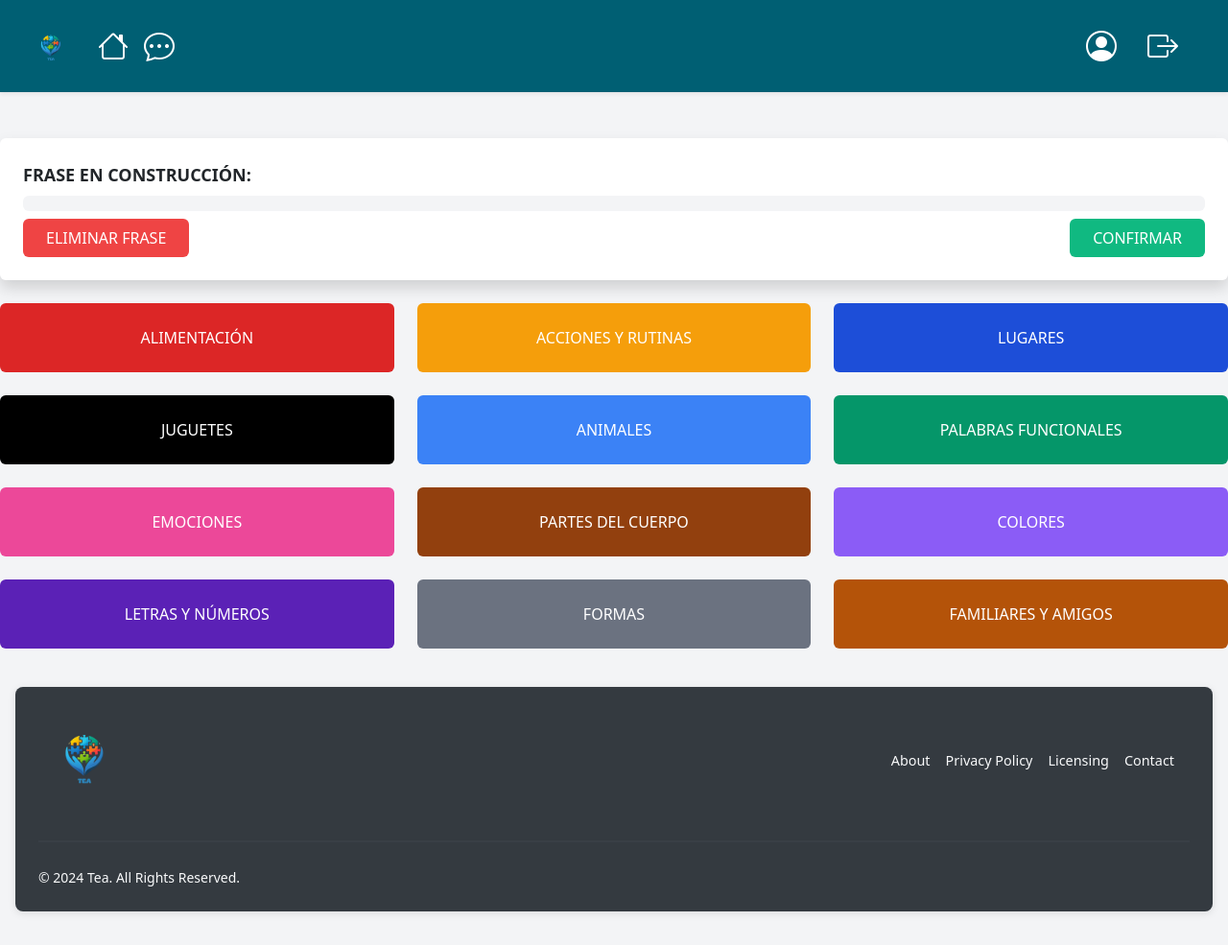
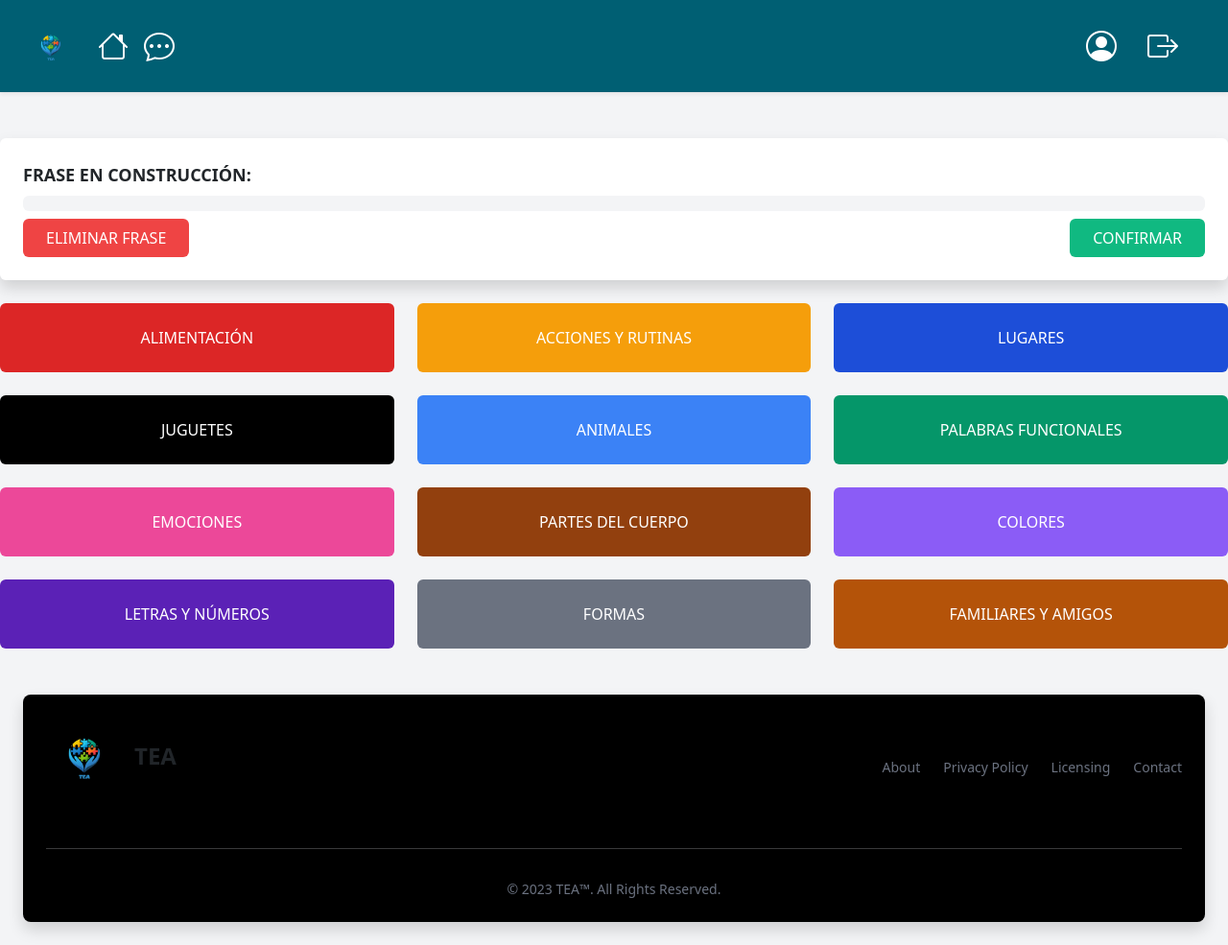
Before and after one commit to lospibes10/tea-proyecto, a website: page frontend/public/blog.html in a window 1280 px wide. Shown: the whole page at 96% size. Drawn offline with nearby package versions, Linux system fonts and the light colour scheme; no server answers.

Commit message:
se cambio el footer

```diff
--- a/frontend/public/blog.html
+++ b/frontend/public/blog.html
@@ -1,15 +1,24 @@
 <!DOCTYPE html>
 <html lang="es">
-
   <head>
-  <meta charset="UTF-8">
-  <meta name="viewport" content="width=device-width, initial-scale=1.0">
+    <meta charset="UTF-8" />
+    <meta name="viewport" content="width=device-width, initial-scale=1.0" />
     <title>Creador de Frases con Pictogramas</title>
     <script src="../src/script/app.js" defer></script>
-  <link href='https://cdn.jsdelivr.net/npm/bootstrap@5.3.3/dist/css/bootstrap.min.css' rel='stylesheet'
-    integrity='sha384-QWTKZyjpPEjISv5WaRU9OFeRpok6YctnYmDr5pNlyT2bRjXh0JMhjY6hW+ALEwIH' crossorigin='anonymous'>
-  <link href="https://cdn.jsdelivr.net/npm/bootstrap-icons/font/bootstrap-icons.css" rel="stylesheet">
-  <link href="https://cdn.jsdelivr.net/npm/tailwindcss@2.2.19/dist/tailwind.min.css" rel="stylesheet">
+    <link
+      href="https://cdn.jsdelivr.net/npm/bootstrap@5.3.3/dist/css/bootstrap.min.css"
+      rel="stylesheet"
+      integrity="sha384-QWTKZyjpPEjISv5WaRU9OFeRpok6YctnYmDr5pNlyT2bRjXh0JMhjY6hW+ALEwIH"
+      crossorigin="anonymous"
+    />
+    <link
+      href="https://cdn.jsdelivr.net/npm/bootstrap-icons/font/bootstrap-icons.css"
+      rel="stylesheet"
+    />
+    <link
+      href="https://cdn.jsdelivr.net/npm/tailwindcss@2.2.19/dist/tailwind.min.css"
+      rel="stylesheet"
+    />
 
     <style>
       /* body {
@@ -56,35 +65,15 @@
         background-color: #023e8a;
         border-color: #023e8a;
         color: white;
-      font-family: 'Arial', sans-serif;
-      transition: background-color 0.3s ease, border-color 0.3s ease, transform 0.3s ease;
+        font-family: "Arial", sans-serif;
+        transition: background-color 0.3s ease, border-color 0.3s ease,
+          transform 0.3s ease;
       }
 
       .btn-custom:hover {
         background-color: #0077b6 !important;
         border-color: #0077b6 !important;
         transform: translateY(-2px);
-    }
-
-    .footer {
-      background-color: #343a40;
-      color: white;
-      border-radius: 0.5rem;
-      box-shadow: 0 2px 8px rgba(0, 0, 0, 0.1);
-      margin: 1rem;
-      padding: 1.5rem;
-    }
-
-    .container-footer {
-      max-width: 1200px;
-      margin: 0 auto;
-    }
-
-    .footer-content {
-      display: flex;
-      justify-content: space-between;
-      align-items: center;
-      flex-wrap: wrap;
       }
 
       .logo {
@@ -96,19 +85,6 @@
       .logo-img {
         height: 6rem;
         width: auto;
-    }
-
-    .footer-links {
-      display: flex;
-      flex-wrap: wrap;
-      list-style: none;
-      padding: 0;
-      margin: 0;
-    }
-
-    .footer-links li {
-      margin-right: 1rem;
-      margin-bottom: 0.5rem;
       }
 
       .link {
@@ -127,35 +103,29 @@
         margin: 1.5rem 0;
         border: 1px solid #495057;
       }
-
-    .footer-bottom {
-      text-align: center;
-      font-size: 0.875rem;
-      color: #f8f9fa;
-    }
-
-    .footer-link {
-      color: #f8f9fa;
-      text-decoration: none;
-      transition: color 0.3s ease;
-    }
-
-    .footer-link:hover {
-      color: #ffb703;
-      text-decoration: underline;
-    }
     </style>
   </head>
 
   <body class="bg-gray-100">
-
     <nav class="navbar navbar-expand-lg navbar-dark shadow-sm">
       <div class="container-fluid">
         <a class="navbar-brand" href="#">
-        <img src="../src/img/TEA-removebg-preview.png" width="50" height="50" alt="Logo">
+          <img
+            src="../src/img/TEA-removebg-preview.png"
+            width="50"
+            height="50"
+            alt="Logo"
+          />
         </a>
-      <button class="navbar-toggler" type="button" data-bs-toggle="collapse" data-bs-target="#navbarNav"
-        aria-controls="navbarNav" aria-expanded="false" aria-label="Toggle navigation">
+        <button
+          class="navbar-toggler"
+          type="button"
+          data-bs-toggle="collapse"
+          data-bs-target="#navbarNav"
+          aria-controls="navbarNav"
+          aria-expanded="false"
+          aria-label="Toggle navigation"
+        >
           <span class="navbar-toggler-icon"></span>
         </button>
         <div class="collapse navbar-collapse" id="navbarNav">
@@ -178,7 +148,13 @@
               </a>
             </li>
             <li class="nav-item d-flex align-items-center">
-            <a id="logout" href="#" title="Cerrar Sesión" class="nav-link me-3"> <!-- Aumenta el margen derecho -->
+              <a
+                id="logout"
+                href="#"
+                title="Cerrar Sesión"
+                class="nav-link me-3"
+              >
+                <!-- Aumenta el margen derecho -->
                 <i class="bi bi-box-arrow-right nav-icon"></i>
               </a>
             </li>
@@ -189,73 +165,183 @@
 
     <div class="container mx-auto p-4"></div>
     <!-- Contenedor del Armador de Frases -->
-    <div id="sentence-builder" class="bg-white p-4 rounded shadow mb-4 sticky top-0">
+    <div
+      id="sentence-builder"
+      class="bg-white p-4 rounded shadow mb-4 sticky top-0"
+    >
       <h2 class="text-lg font-bold mb-2">FRASE EN CONSTRUCCIÓN:</h2>
-      <div id="sentence" class="flex flex-wrap bg-gray-100 p-2 rounded min-h-[50px]"></div>
+      <div
+        id="sentence"
+        class="flex flex-wrap bg-gray-100 p-2 rounded min-h-[50px]"
+      ></div>
       <div class="mt-2 flex justify-between">
-        <button id="clear-sentence" class="bg-red-500 text-white px-4 py-2 rounded">ELIMINAR FRASE</button>
-        <button id="confirm-sentence" class="bg-green-500 text-white px-4 py-2 rounded">CONFIRMAR</button>
+        <button
+          id="clear-sentence"
+          class="bg-red-500 text-white px-4 py-2 rounded"
+        >
+          ELIMINAR FRASE
+        </button>
+        <button
+          id="confirm-sentence"
+          class="bg-green-500 text-white px-4 py-2 rounded"
+        >
+          CONFIRMAR
+        </button>
       </div>
     </div>
 
     <!-- Páginas de Categorías -->
     <div id="categories" class="grid grid-cols-3 gap-4">
-        <button data-category="Alimentacion" class="bg-red-600 text-white p-4 rounded">ALIMENTACIÓN</button>
-      <button data-category="Accioines_y_Rutinas" class="bg-yellow-500 text-white p-4 rounded">ACCIONES Y RUTINAS</button>
-      <button data-category="Lugares" class="bg-blue-700 text-white p-4 rounded">LUGARES</button>
-      <button data-category="Juguetes" class="bg-black text-white p-4 rounded">JUGUETES</button>
-      <button data-category="Animales" class="bg-blue-500 text-white p-4 rounded">ANIMALES</button>
-      <button data-category="Palabras_Funcionales" class="bg-green-600 text-white p-4 rounded">PALABRAS FUNCIONALES</button>
-      <button data-category="Emociones" class="bg-pink-500 text-white p-4 rounded">EMOCIONES</button>
-      <button data-category="Partes_del_Cuerpo" class="bg-yellow-800 text-white p-4 rounded">PARTES DEL CUERPO</button>
-      <button data-category="Colores" class="bg-purple-500 text-white p-4 rounded">COLORES</button>
-      <button data-category="Letras_y_Números" class="bg-purple-800 text-white p-4 rounded">LETRAS Y NÚMEROS</button>
-      <button data-category="Formas" class="bg-gray-500 text-white p-4 rounded">FORMAS</button>
-      <button data-category="Familiares_y_Amigos" class="bg-yellow-700 text-white p-4 rounded">FAMILIARES Y AMIGOS</button>
+      <button
+        data-category="Alimentacion"
+        class="bg-red-600 text-white p-4 rounded"
+      >
+        ALIMENTACIÓN
+      </button>
+      <button
+        data-category="Accioines_y_Rutinas"
+        class="bg-yellow-500 text-white p-4 rounded"
+      >
+        ACCIONES Y RUTINAS
+      </button>
+      <button
+        data-category="Lugares"
+        class="bg-blue-700 text-white p-4 rounded"
+      >
+        LUGARES
+      </button>
+      <button data-category="Juguetes" class="bg-black text-white p-4 rounded">
+        JUGUETES
+      </button>
+      <button
+        data-category="Animales"
+        class="bg-blue-500 text-white p-4 rounded"
+      >
+        ANIMALES
+      </button>
+      <button
+        data-category="Palabras_Funcionales"
+        class="bg-green-600 text-white p-4 rounded"
+      >
+        PALABRAS FUNCIONALES
+      </button>
+      <button
+        data-category="Emociones"
+        class="bg-pink-500 text-white p-4 rounded"
+      >
+        EMOCIONES
+      </button>
+      <button
+        data-category="Partes_del_Cuerpo"
+        class="bg-yellow-800 text-white p-4 rounded"
+      >
+        PARTES DEL CUERPO
+      </button>
+      <button
+        data-category="Colores"
+        class="bg-purple-500 text-white p-4 rounded"
+      >
+        COLORES
+      </button>
+      <button
+        data-category="Letras_y_Números"
+        class="bg-purple-800 text-white p-4 rounded"
+      >
+        LETRAS Y NÚMEROS
+      </button>
+      <button data-category="Formas" class="bg-gray-500 text-white p-4 rounded">
+        FORMAS
+      </button>
+      <button
+        data-category="Familiares_y_Amigos"
+        class="bg-yellow-700 text-white p-4 rounded"
+      >
+        FAMILIARES Y AMIGOS
+      </button>
     </div>
 
     <!-- Contenedor de pictogramas de la categoría seleccionada -->
-    <div id="pictogram-container" class="grid grid-cols-8 gap-4 mt-4"></div> <!-- cols para cambiar el tamaño de las pictogramas -->
+    <div id="pictogram-container" class="grid grid-cols-8 gap-4 mt-4"></div>
+    <!-- cols para cambiar el tamaño de las pictogramas -->
 
     <!-- Resultado Final -->
     <!-- Modal para mostrar la frase final -->
-    <div id="modal" class="fixed inset-0 bg-gray-800 bg-opacity-50 flex items-center justify-center hidden">
+    <div
+      id="modal"
+      class="fixed inset-0 bg-gray-800 bg-opacity-50 flex items-center justify-center hidden"
+    >
       <div class="bg-white p-6 rounded-lg shadow-lg max-w-lg w-full">
         <h2 class="text-xl font-bold mb-4">FRASE FINAL:</h2>
         <p id="final-sentence" class="p-4 bg-gray-200 rounded"></p>
         <div class="mt-4 flex justify-end">
-            <button id="close-modal" class="bg-red-500 text-white px-4 py-2 rounded">CERRAR</button>
+          <button
+            id="close-modal"
+            class="bg-red-500 text-white px-4 py-2 rounded"
+          >
+            CERRAR
+          </button>
         </div>
       </div>
     </div>
 
-  <footer class="footer">
-    <div class="container-footer">
-      <div class="footer-content">
-        <div class="logo">
-          <img src="../src/img/TEA-removebg-preview.png" class="logo-img" alt="TEA" />
-        </div>
-        <ul class="footer-links">
-          <li><a href="#" class="link">About</a></li>
-          <li><a href="#" class="link">Privacy Policy</a></li>
-          <li><a href="#" class="link">Licensing</a></li>
-          <li><a href="#" class="link">Contact</a></li>
+    <footer class="bg-black rounded-lg shadow dark:bg-gray-900 m-4">
+      <div class="w-full max-w-screen-xl mx-auto p-4 md:py-8">
+        <div class="sm:flex sm:items-center sm:justify-between">
+          <a
+            href="https://flowbite.com/"
+            class="flex items-center mb-4 sm:mb-0 space-x-3 rtl:space-x-reverse"
+          >
+            <img
+              src="/src/img/TEA-removebg-preview.png"
+              class="h-20"
+              alt="Flowbite Logo"
+            />
+            <span
+              class="self-center text-2xl font-semibold whitespace-nowrap dark:text-white"
+              >TEA</span
+            >
+          </a>
+          <ul
+            class="flex flex-wrap items-center mb-6 text-sm font-medium text-gray-500 sm:mb-0 dark:text-gray-400"
+          >
+            <li>
+              <a href="#" class="hover:underline me-4 md:me-6">About</a>
+            </li>
+            <li>
+              <a href="#" class="hover:underline me-4 md:me-6"
+                >Privacy Policy</a
+              >
+            </li>
+            <li>
+              <a href="#" class="hover:underline me-4 md:me-6">Licensing</a>
+            </li>
+            <li>
+              <a href="#" class="hover:underline">Contact</a>
+            </li>
           </ul>
         </div>
-      <hr class="divider" />
-      <span class="footer-bottom">© 2024 <a href="#" class="footer-link">Tea</a>. All Rights Reserved.</span>
+        <hr
+          class="my-6 border-gray-200 sm:mx-auto dark:border-gray-700 lg:my-8"
+        />
+        <span
+          class="block text-sm text-gray-500 sm:text-center dark:text-gray-400"
+          >© 2023 <a href="youtube.com" class="hover:underline">TEA™</a>. All
+          Rights Reserved.</span
+        >
       </div>
     </footer>
 
-  <script src='https://cdn.jsdelivr.net/npm/@popperjs/core@2.11.8/dist/umd/popper.min.js'
-    integrity='sha384-I7E8VVD/ismYTF4hNIPjVp/Zjvgyol6VFvRkX/vR+Vc4jQkC+hVqc2pM8ODewa9r' crossorigin='anonymous'>
-  </script>
-  <script src='https://cdn.jsdelivr.net/npm/bootstrap@5.3.3/dist/js/bootstrap.min.js'
-    integrity='sha384-0pUGZvbkm6XF6gxjEnlmuGrJXVbNuzT9qBBavbLwCsOGabYfZo0T0to5eqruptLy' crossorigin='anonymous'>
-  </script>
+    <script
+      src="https://cdn.jsdelivr.net/npm/@popperjs/core@2.11.8/dist/umd/popper.min.js"
+      integrity="sha384-I7E8VVD/ismYTF4hNIPjVp/Zjvgyol6VFvRkX/vR+Vc4jQkC+hVqc2pM8ODewa9r"
+      crossorigin="anonymous"
+    ></script>
+    <script
+      src="https://cdn.jsdelivr.net/npm/bootstrap@5.3.3/dist/js/bootstrap.min.js"
+      integrity="sha384-0pUGZvbkm6XF6gxjEnlmuGrJXVbNuzT9qBBavbLwCsOGabYfZo0T0to5eqruptLy"
+      crossorigin="anonymous"
+    ></script>
     <script src="../src/script/main.js"></script>
     <script src="../src/script/app.js"></script>
-
   </body>
-
 </html>
```
Also changed, not shown: frontend/public/about.html (+47 -73 lines), frontend/public/home.html (+56 -61 lines). Lines whose indentation alone changed are shown as unchanged.
